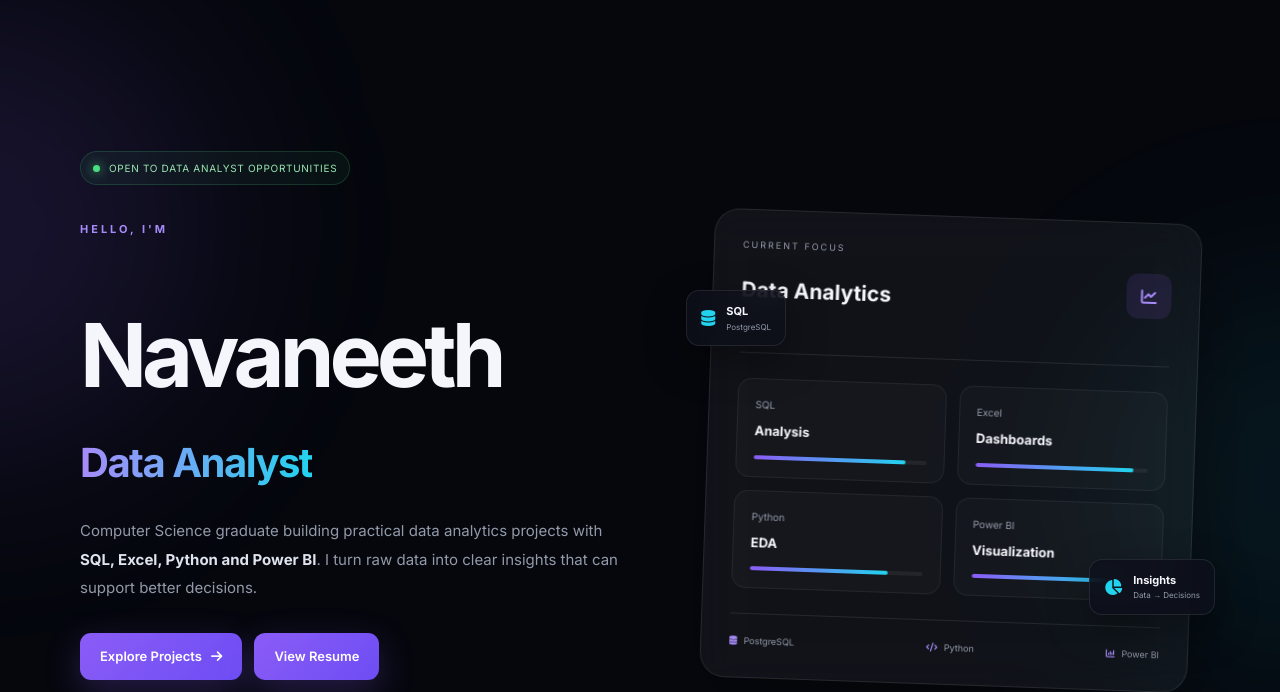
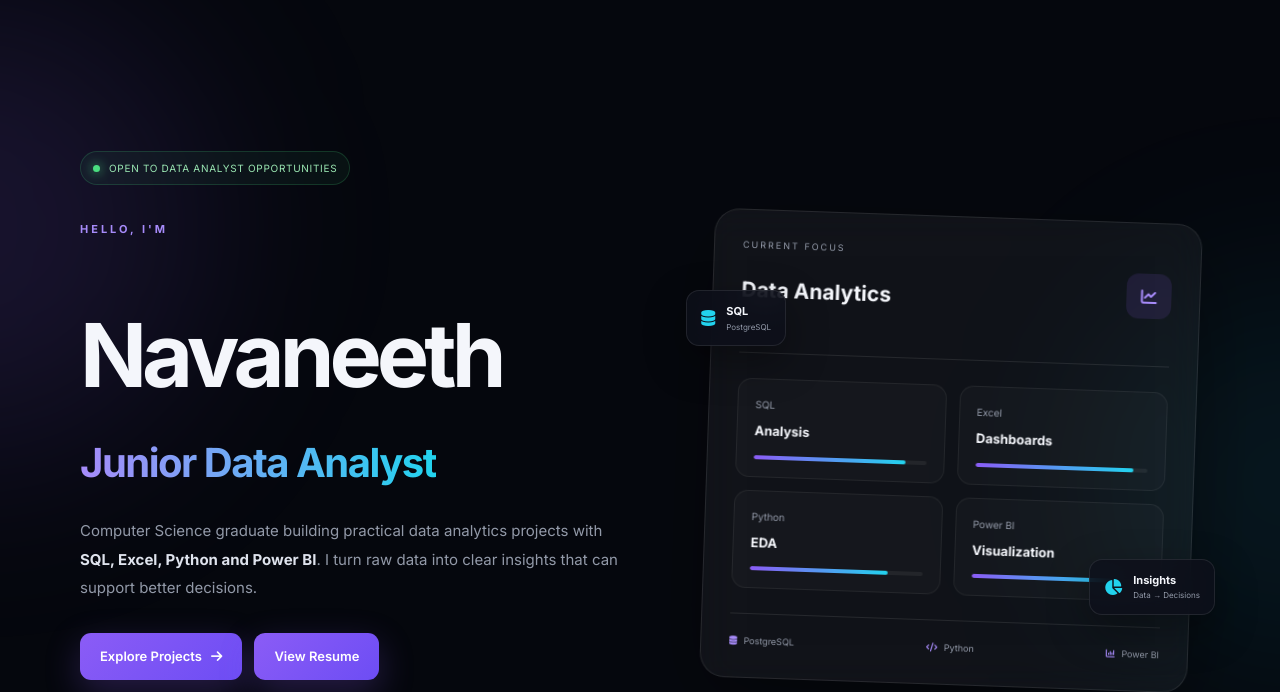
Before and after one commit to navaneethp59/navaneethp59.github.io, a plain HTML site: page index.html in a window 1280 px wide. Shown: the part 78-770 px from the top of the page. Drawn offline with Linux system fonts and the light colour scheme.

Commit message:
Update index.html

```diff
--- a/index.html
+++ b/index.html
@@ -5,7 +5,7 @@
     <meta charset="UTF-8">
     <meta name="viewport" content="width=device-width, initial-scale=1.0">
 
-    <title>Navaneeth | Data Analyst</title>
+    <title>Navaneeth | Junior Data Analyst</title>
 
     <meta
         name="description"
@@ -153,7 +153,7 @@
 
 
                         <span class="gradient-text">
-                            Data Analyst
+                            Junior Data Analyst
                         </span>
 
                     </h2>
```
